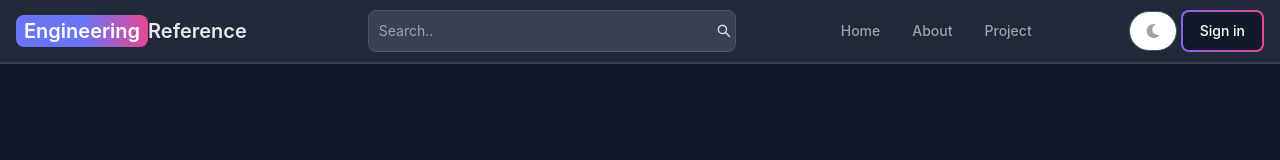
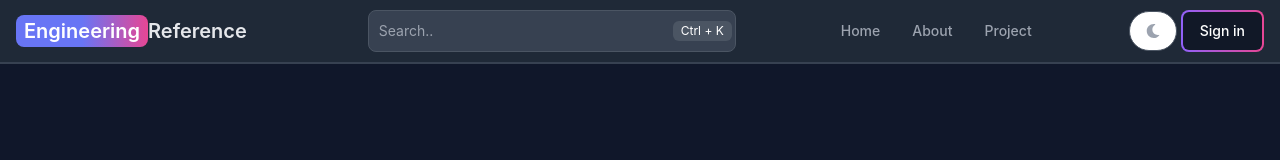
Before and after one commit to rajsingho3/The-CS-Corner, a React (Vite) app in the folder client/: page / in a window 1280 px wide. Shown: the top 160 px of the page. Built offline with nearby package versions, Linux system fonts and the light colour scheme; no server answers.

Commit message:
Enhance Header component with improved search functionality and styling; add keyboard shortcut indication and border enhancements

```diff
--- a/client/src/components/Header.jsx
+++ b/client/src/components/Header.jsx
@@ -127,32 +127,34 @@ export default function Header() {
             </Link>
             <div className='flex-grow max-w-sm relative ml-4'> {/* Add margin-left */}
                 {isSearchBoxVisible || !isSmallScreen ? ( // Conditionally render based on state and screen size
-                    <form className='w-full' onSubmit={handleSearchSubmit}>
+                    <form className='w-full ' onSubmit={handleSearchSubmit}>
+
                         <TextInput
                             type="text"
                             placeholder="Search.."
-                            className='w-full text-sm py-1 px-2'
+                            className='w-full text-sm  py-1 px-2'
                             value={searchTerm}
                             onChange={handleSearchChange}
                             onClick={handleSearchClick} // Add onClick handler
                         />
-                        <AiOutlineSearch
-                            className='absolute right-3 top-1/2 transform -translate-y-1/2 text-white-500 cursor-pointer'
-                            onClick={handleSearchSubmit} // Add onClick handler to perform search
-                        />
+                        <span className="absolute right-3 top-1/2 transform -translate-y-1/2 bg-gray-600 text-white text-xs px-2 py-0.5 rounded-md">
+                                           Ctrl + K
+                                        </span>
+
+
                     </form>
                 ) : (
                     <AiOutlineSearch className='text-gray-600 cursor-pointer sm:hidden text-2xl' onClick={toggleSearchBox} /> // Improved visibility
                 )}
                 {isSearchPopupVisible && (
                     <div className='fixed inset-0 bg-black bg-opacity-80 backdrop-blur-sm flex justify-center items-center z-50'> {/* Add blur effect */}
-                        <div ref={searchPopupRef} className='bg-gray-700 p-10 rounded-lg shadow-xl w-11/12 sm:w-2/3 lg:w-1/2 h-96'> {/* Increase shadow size */}
+                        <div ref={searchPopupRef} className='bg-gray-700 p-10 rounded-lg shadow-xl w-11/12 sm:w-2/3 lg:w-1/2 h-96 border-2 border-blue-500'> {/* Add gradient border */}
                             <form onSubmit={handleSearchSubmit} className='flex flex-col h-full'>
                                 <div className='relative w-full'>
                                     <TextInput
                                         type="text"
                                         placeholder="Search..."
-                                        className='w-full pr-10 text-sm py-2 pl-10 ' // Increase padding and add left padding for icon
+                                        className='w-full pr-10 text-sm py-2 pl-10 border-blue-700' // Add border color class
                                         value={searchTerm}
                                         onChange={handleSearchChange}
                                     />
@@ -162,8 +164,8 @@ export default function Header() {
                                     />
                                 </div>
 
-                                <div className='mt-auto'>
-                                    <Button type="button" className='w-full' onClick={handleSearchClose}>Close</Button>
+                                <div className='mt-auto flex justify-center'>
+                                    <Button gradientDuoTone='purpleToPink' type="button" className='w-text text-white-500 ' onClick={handleSearchClose}>Close</Button>
                                 </div>
                             </form>
                         </div>
```
